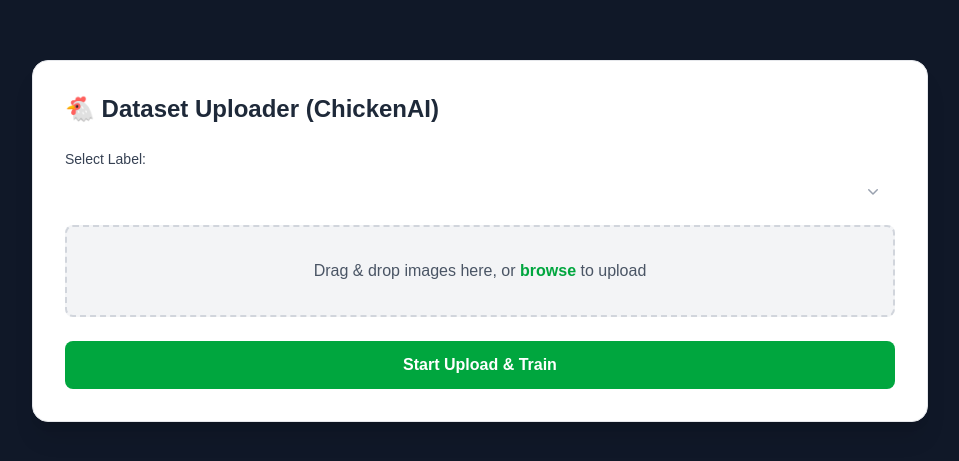
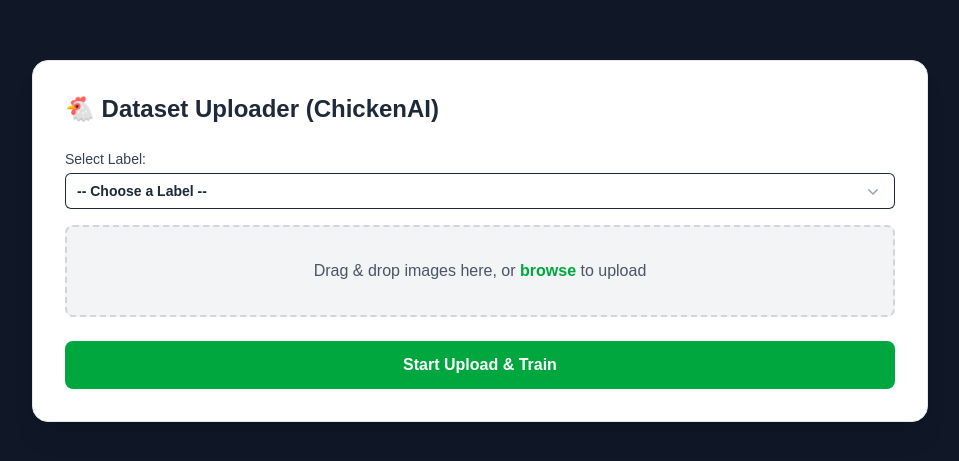
Before and after one commit to AdrlDev/chicken_web_app, a Next.js app: page /train in a window 1280 px wide. Shown: the part 159-620 px from the top of the page, without its empty margins (160-1119 px from the left). Built offline with nearby package versions, Linux system fonts and the light colour scheme.

Commit message:
update dropdown

```diff
--- a/src/components/Dropdown.tsx
+++ b/src/components/Dropdown.tsx
@@ -16,7 +16,7 @@
 }: DropdownProps) {
   return (
     <Menu as="div" className="relative inline-block w-full text-left">
-      <MenuButton className="inline-flex w-full justify-between items-center gap-x-1.5 rounded-md bg-white/10 px-3 py-2 text-sm font-semibold text-white ring-1 ring-white/10 hover:bg-white/20">
+      <MenuButton className="inline-flex w-full justify-between items-center gap-x-1.5 rounded-md bg-white/10 px-3 py-2 text-sm font-semibold text-gray-800 inset-ring-1 inset-ring-gray/5 hover:bg-white/20">
         {value || placeholder}
         <ChevronDownIcon
           aria-hidden="true"
```
